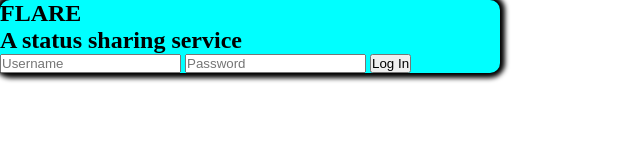
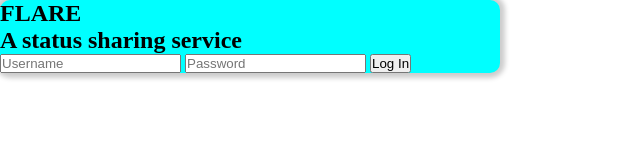
Before and after one commit to 2023popn/Pub-Flare, a website: page login.html in a window 1280 px wide. Shown: the whole page, without its empty margins (0-640 px from the left). Drawn offline with Linux system fonts and the light colour scheme.

Commit message:
modified:   login.html

```diff
--- a/login.html
+++ b/login.html
@@ -29,4 +29,19 @@
 
         <script src="" async defer></script>
     </body>
+
+    <style>
+        * {
+            padding: 0px;
+            margin: 0px;
+            box-sizing: border-box;
+        }
+
+        section {
+            width: 500px;
+            border-radius: 10px;
+            box-shadow: 0px 0px 5px 5px rgba(0, 0, 0, 0.2);
+            background-color: aqua;
+        }
+    </style>
 </html>
```
